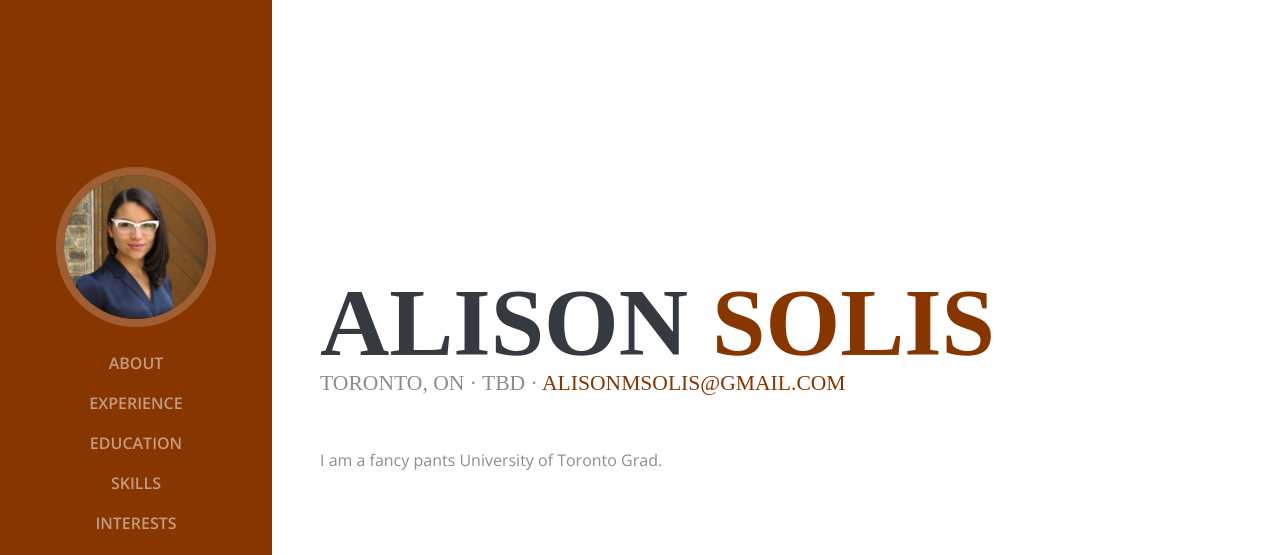
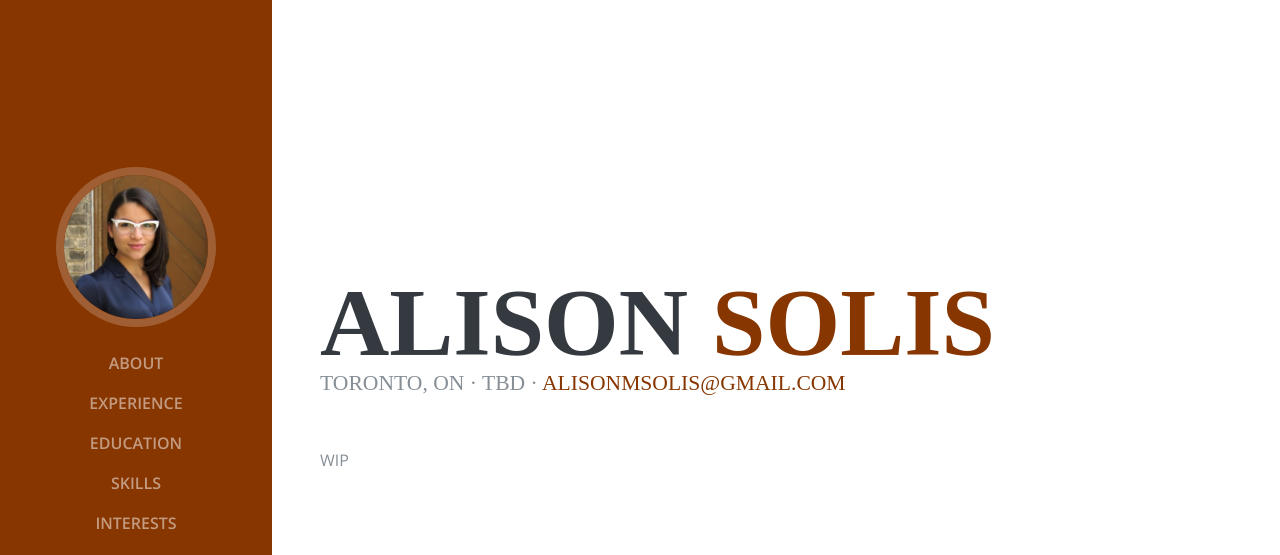
Before and after one commit to pvelasqu/pvelasqu.github.io, a plain HTML site: page index.html in a window 1280 px wide. Shown: the top 555 px of the page. Drawn offline with nearby package versions, Linux system fonts and the light colour scheme; a web font is replaced by a local one.

Commit message:
Update index.html

```diff
--- a/index.html
+++ b/index.html
@@ -101,7 +101,7 @@
           <div class="subheading mb-5">Toronto, ON · TBD ·
             <a href="mailto:name@email.com">alisonmsolis@gmail.com</a>
           </div>
-          <p class="mb-5">I am a fancy pants University of Toronto Grad.</p>
+          <p class="mb-5">WIP</p>
         </div>
       </section>
 
```
